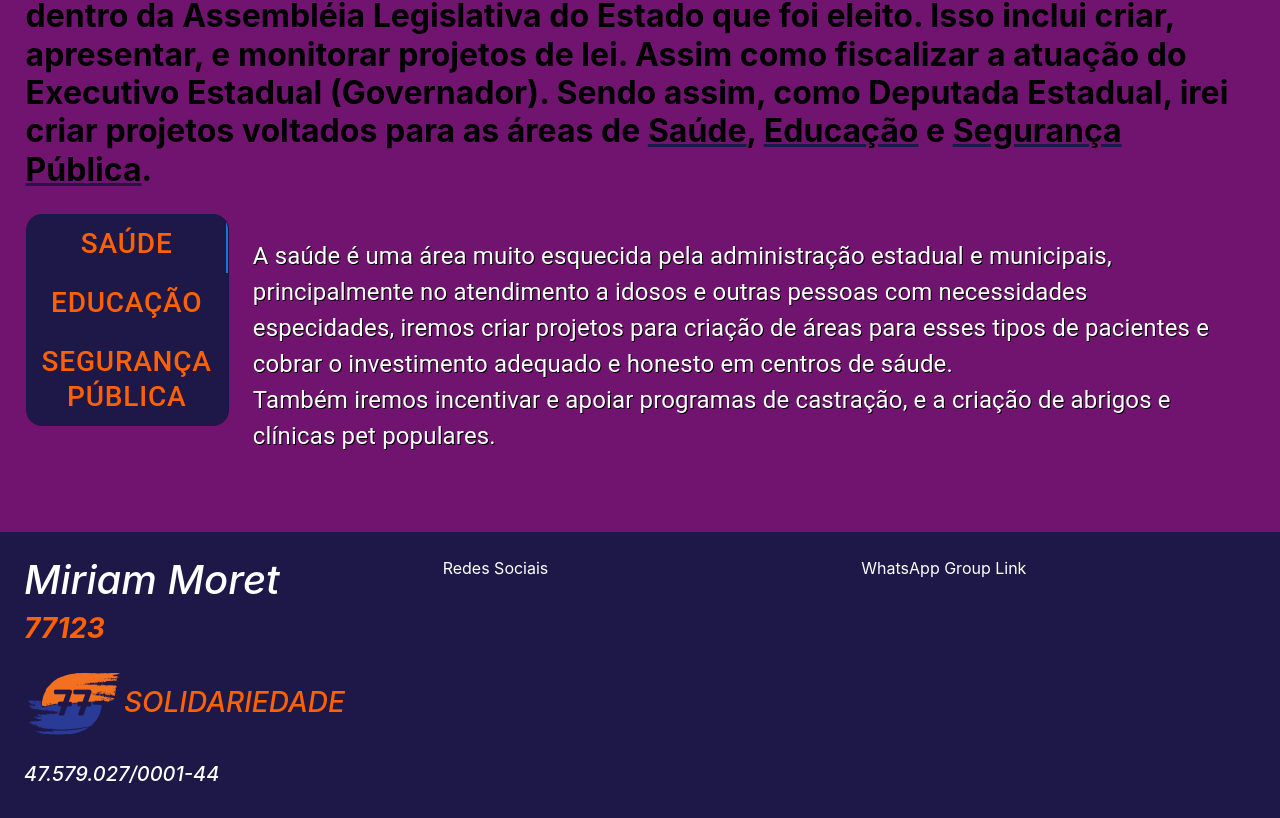
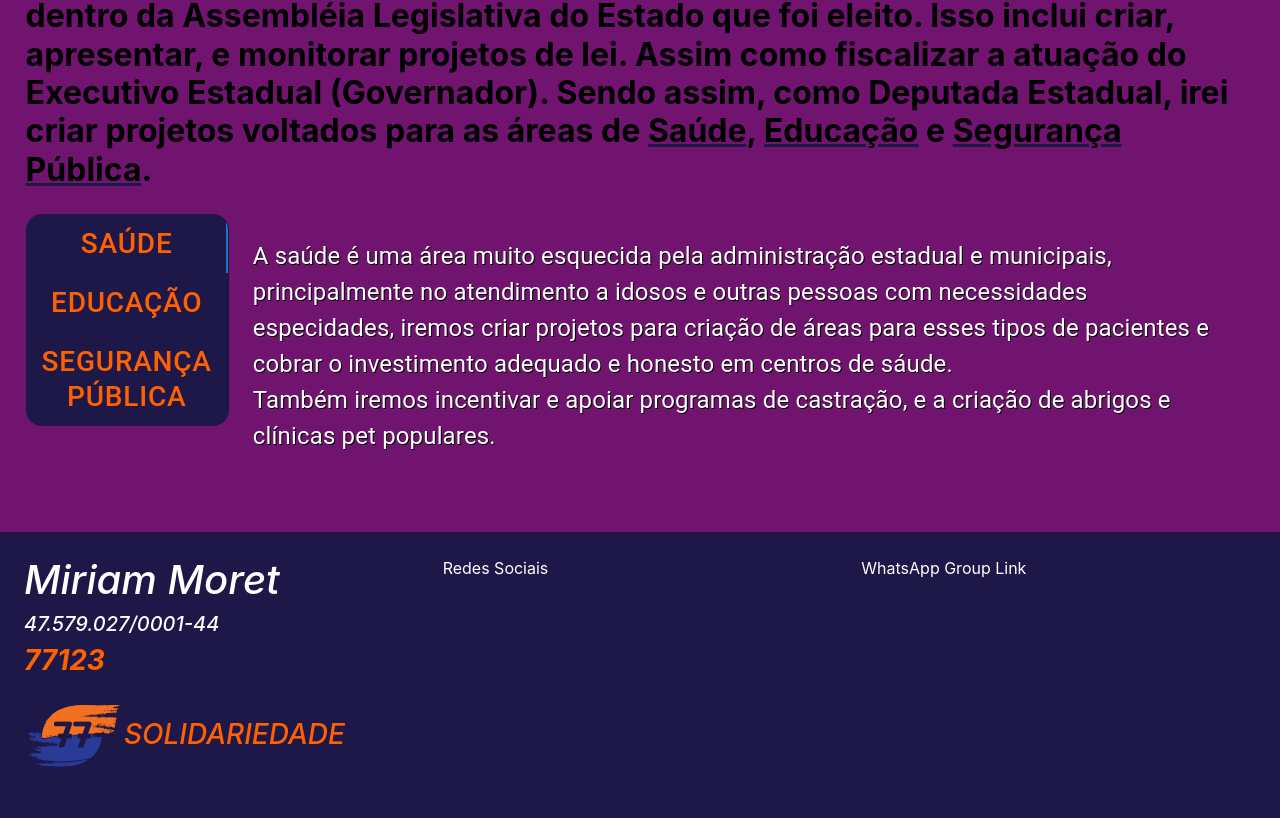
Before and after one commit to Takater/dep-mirian-moret, a React (Create React App) app: page / in a window 1280 px wide. Shown: the part 3027-3845 px from the top of the page. Built offline with nearby package versions, Linux system fonts and the light colour scheme.

Commit message:
Fri, Aug 26, 2022, 7:04 PM +00:00

```diff
--- a/src/components/Contatos.jsx
+++ b/src/components/Contatos.jsx
@@ -7,11 +7,10 @@ export default function Contatos () {
             <div className="row">
                 <div className="col-md-4">
                     <em>
-                    <h1>Miriam Moret</h1>
-                    <h3><strong>77123</strong></h3>
-                    <h3 style={{color: '#fe6101'}}><img src={logo} alt="Logo Solidariedade"/>SOLIDARIEDADE</h3>
-                    <h5>47.579.027/0001-44</h5>
-
+                        <h1>Miriam Moret</h1>
+                        <h5>47.579.027/0001-44</h5>
+                        <h3><strong>77123</strong></h3>
+                        <h3 style={{color: '#fe6101'}}><img src={logo} alt="Logo Solidariedade"/>SOLIDARIEDADE</h3>
                     </em>
                 </div>
                 <div className="col-md-4">
```
